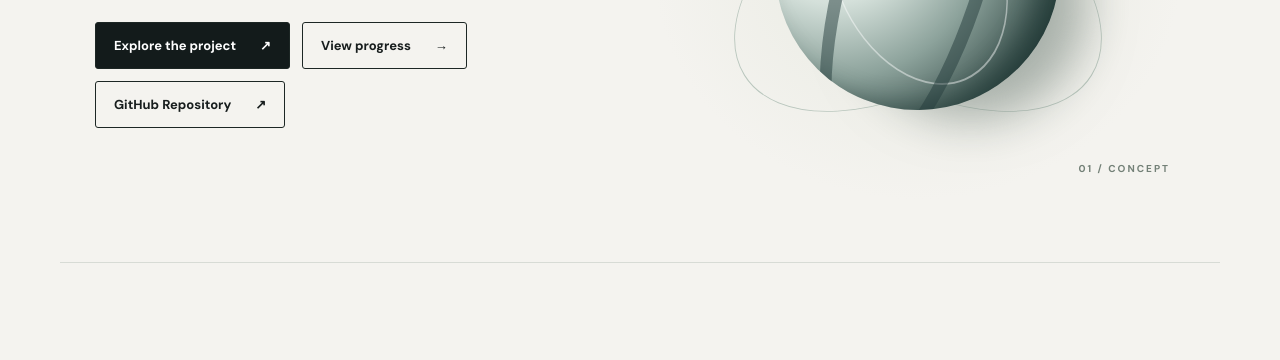
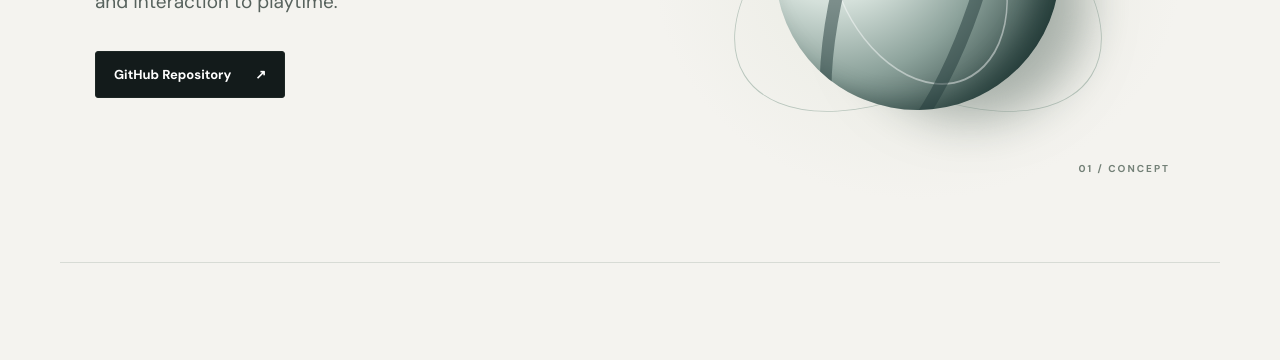
Before and after one commit to arraggon/CAT_capstone, a plain HTML site: page website/index.html in a window 1280 px wide. Shown: the part 414-774 px from the top of the page. Drawn offline with Linux system fonts and the light colour scheme.

Commit message:
Update index.html with new content and links

```diff
--- a/website/index.html
+++ b/website/index.html
@@ -27,16 +27,7 @@
         <p class="hero-sub">A spherical robotic toy, designed to bring movement and interaction to playtime.</p>
 
     <div class="hero-actions">
-        <a class="button primary" href="#about">
-        Explore the project <span aria-hidden="true">↗</span>
-        </a>
-        <a class="button secondary" href="#gallery">
-        View progress <span aria-hidden="true">→</span>
-        </a>
-        <a class="button secondary"
-        href="https://github.com/YOUR-USERNAME/CAT"
-        target="_blank"
-        rel="noopener noreferrer">
+        <a class="button primary" href="https://github.com/arraggon/CAT_capstonet">
         GitHub Repository <span aria-hidden="true">↗</span>
         </a>
     </div>
```
